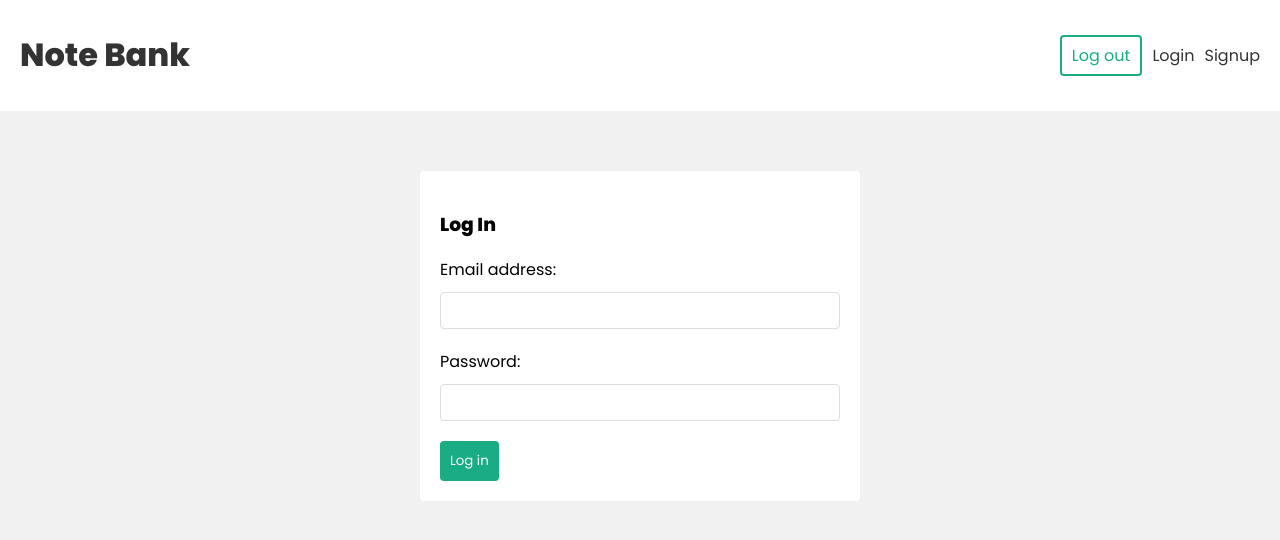
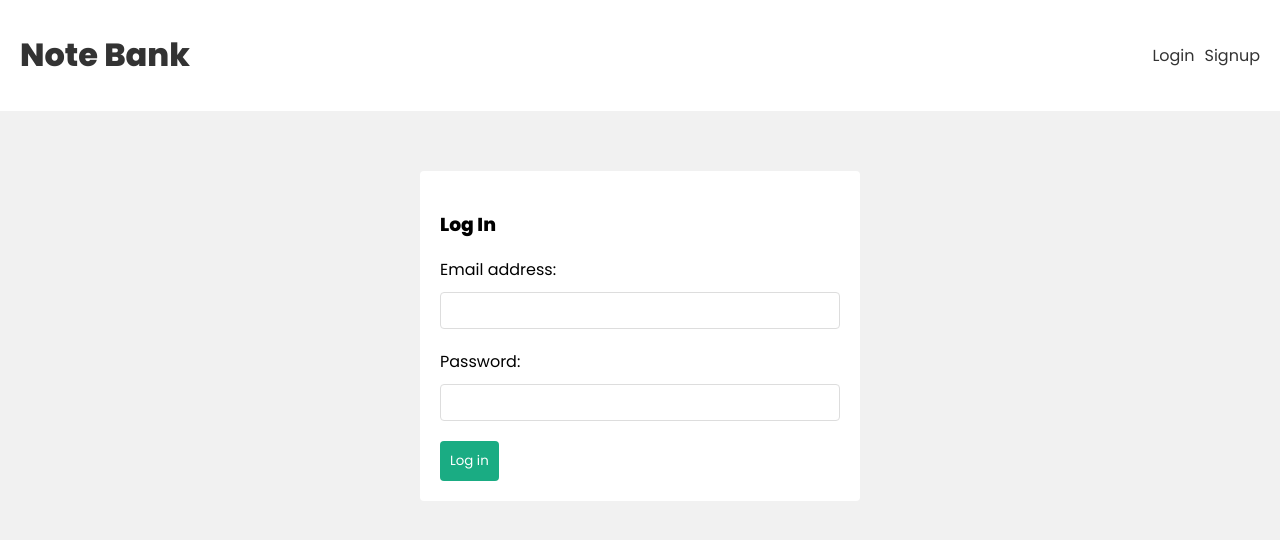
Before and after one commit to farhannizami/mern-crud, a React (Create React App) app in the folder frontend/: page /login in a window 1280 px wide. Shown: the top 540 px of the page. Built offline with nearby package versions, Linux system fonts and the light colour scheme.

Commit message:
show logged in user email in nav

```diff
--- a/frontend/src/components/Navbar.js
+++ b/frontend/src/components/Navbar.js
@@ -1,10 +1,12 @@
 import { Link } from "react-router-dom";
 import { useLogout } from "../hooks/useLogout";
+import { useAuthContext } from "../hooks/useAuthContext";
 
 
 const Navbar = () => {
 
     const { logout } = useLogout();
+    const { user } = useAuthContext();
 
     const handleClick = () => {
         logout();
@@ -17,13 +19,18 @@
                     <h1>Note Bank</h1>
                 </Link>
                 <nav>
+                    {user && (
                         <div>
+                            <span>{user.email}</span>
                             <button onClick={handleClick}>Log out</button>
                         </div>
+                    )}
+                    {!user && (
                         <div>
                             <Link to="/login">Login</Link>
                             <Link to="/signup">Signup</Link>
                         </div>
+                    )}
                 </nav>
             </div>
         </header>
--- a/frontend/src/context/AuthContext.js
+++ b/frontend/src/context/AuthContext.js
@@ -1,4 +1,4 @@
-import { createContext, useReducer } from 'react'
+import { createContext, useReducer, useEffect } from 'react';
 
 export const AuthContext = createContext()
 
@@ -18,6 +18,14 @@
         user: null
     })
 
+    useEffect(() => {
+        const user = JSON.parse(localStorage.getItem('user'));
+
+        if (user) {
+            dispatch({type: 'LOGIN', payload: user});
+        }
+    }, []);
+
     console.log('AuthContext state:', state)
 
     return (
```
Lines whose indentation alone changed are shown as unchanged.
